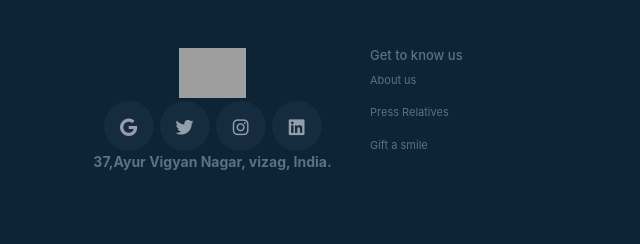
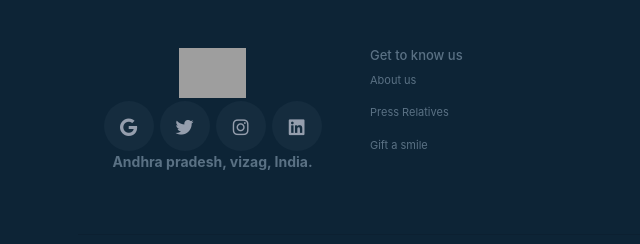
Before and after one commit to PraveenKumarChinthapalli/E-commerce-Website, a plain HTML site: page EcommerceWebsiteFooterSection.html in a window 1280 px wide. Shown: the top 244 px of the page, 0-640 px from the left. Drawn offline with nearby package versions, Linux system fonts and the light colour scheme; grey boxes are pictures that could not be loaded; a web font is replaced by a local one.

Commit message:
location changes

```diff
--- a/EcommerceWebsiteFooterSection.html
+++ b/EcommerceWebsiteFooterSection.html
@@ -31,7 +31,7 @@
                         </div>
                     </div>
                     <div>
-                        <h1 class="bottom-heading">37,Ayur Vigyan Nagar, vizag, India.</h1>
+                        <h1 class="bottom-heading">Andhra pradesh, vizag, India.</h1>
                     </div>
                 </div>
                 <div class="col-6 col-md-6 col-lg-3 mb-2 order-2">
```
